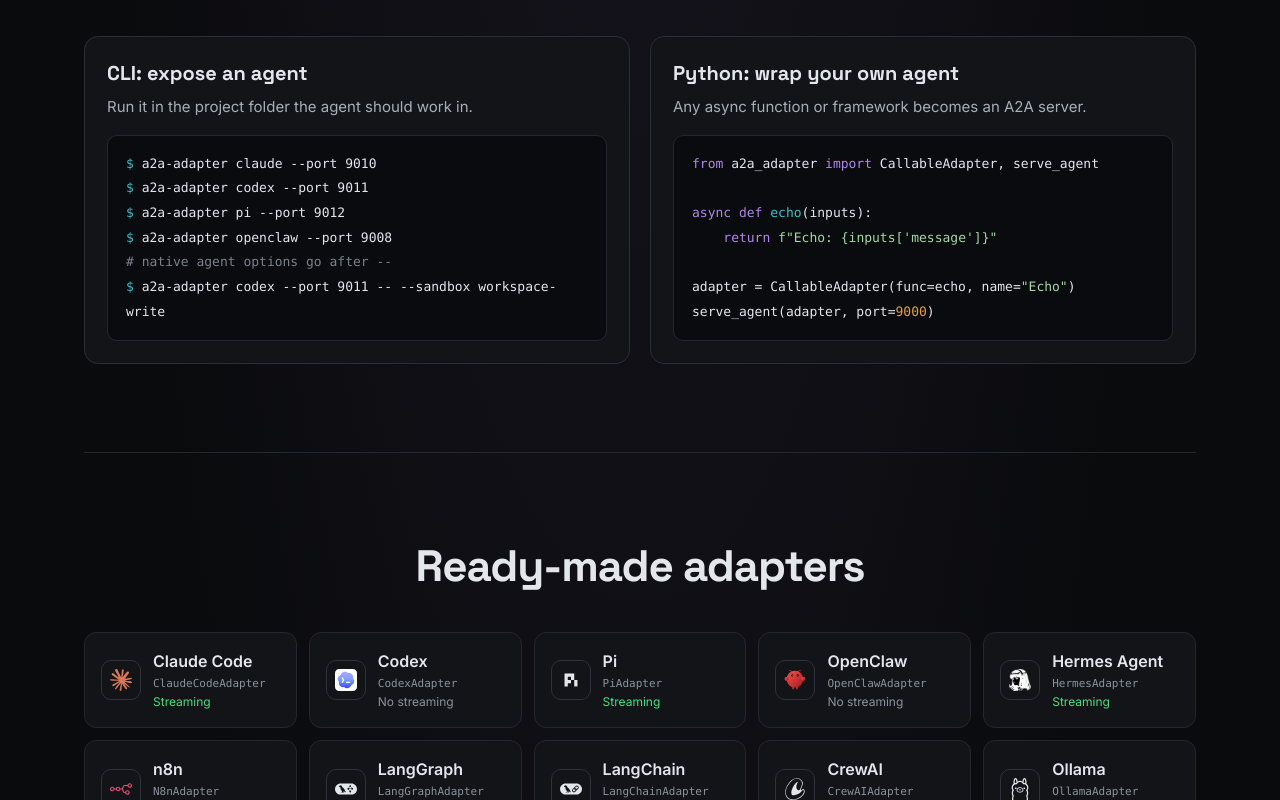
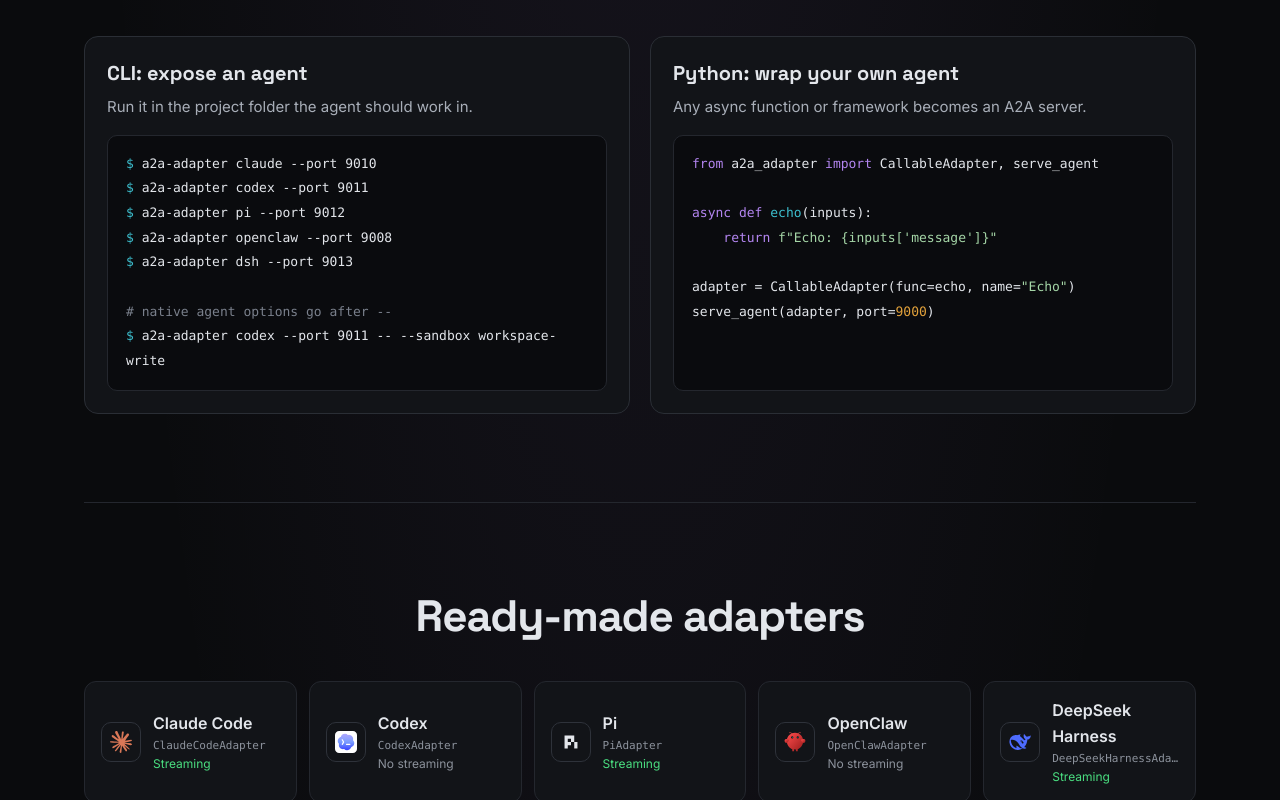
Before and after one commit to hybroai/hybro-home, a Next.js app: page /a2a-adapter in a window 1280 px wide. Shown: the part 1680-2480 px from the top of the page. Built offline with nearby package versions, Linux system fonts and the light colour scheme.

Commit message:
feat: add the DeepSeek Harness adapter to the A2A Adapter page
List DeepSeekHarnessAdapter as a streaming adapter, add the
a2a-adapter dsh example to the CLI card, and set the native-options
example apart with a blank line.

```diff
--- a/app/(site)/a2a-adapter/page.tsx
+++ b/app/(site)/a2a-adapter/page.tsx
@@ -20,6 +20,7 @@ const ADAPTERS: Adapter[] = [
   { name: 'Codex', cls: 'CodexAdapter', logo: 'codex', streaming: 'no' },
   { name: 'Pi', cls: 'PiAdapter', logo: 'pi', streaming: 'yes' },
   { name: 'OpenClaw', cls: 'OpenClawAdapter', logo: 'openclaw', streaming: 'no' },
+  { name: 'DeepSeek Harness', cls: 'DeepSeekHarnessAdapter', logo: 'deepseek', streaming: 'yes' },
   { name: 'Hermes Agent', cls: 'HermesAdapter', logo: 'hermes', streaming: 'yes' },
   { name: 'n8n', cls: 'N8nAdapter', logo: 'n8n', streaming: 'no' },
   { name: 'LangGraph', cls: 'LangGraphAdapter', logo: 'langgraph', streaming: 'yes' },
@@ -178,6 +179,7 @@ export default function A2AAdapterPage() {
               {PROMPT}a2a-adapter codex --port 9011{'\n'}
               {PROMPT}a2a-adapter pi --port 9012{'\n'}
               {PROMPT}a2a-adapter openclaw --port 9008{'\n'}
+              {PROMPT}a2a-adapter dsh --port 9013{'\n\n'}
               <span style={{ color: 'var(--dim)' }}># native agent options go after --</span>{'\n'}
               {PROMPT}a2a-adapter codex --port 9011 -- --sandbox workspace-write
             </CodeCard>
```
